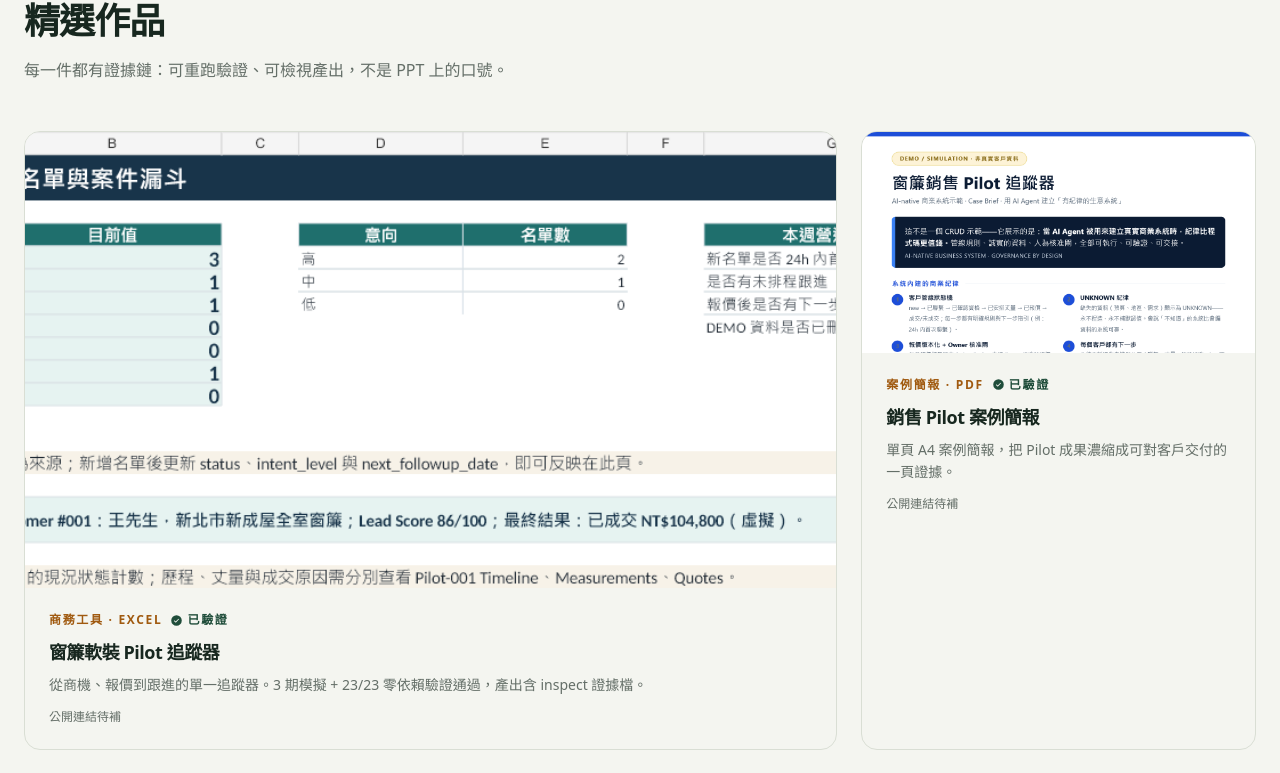
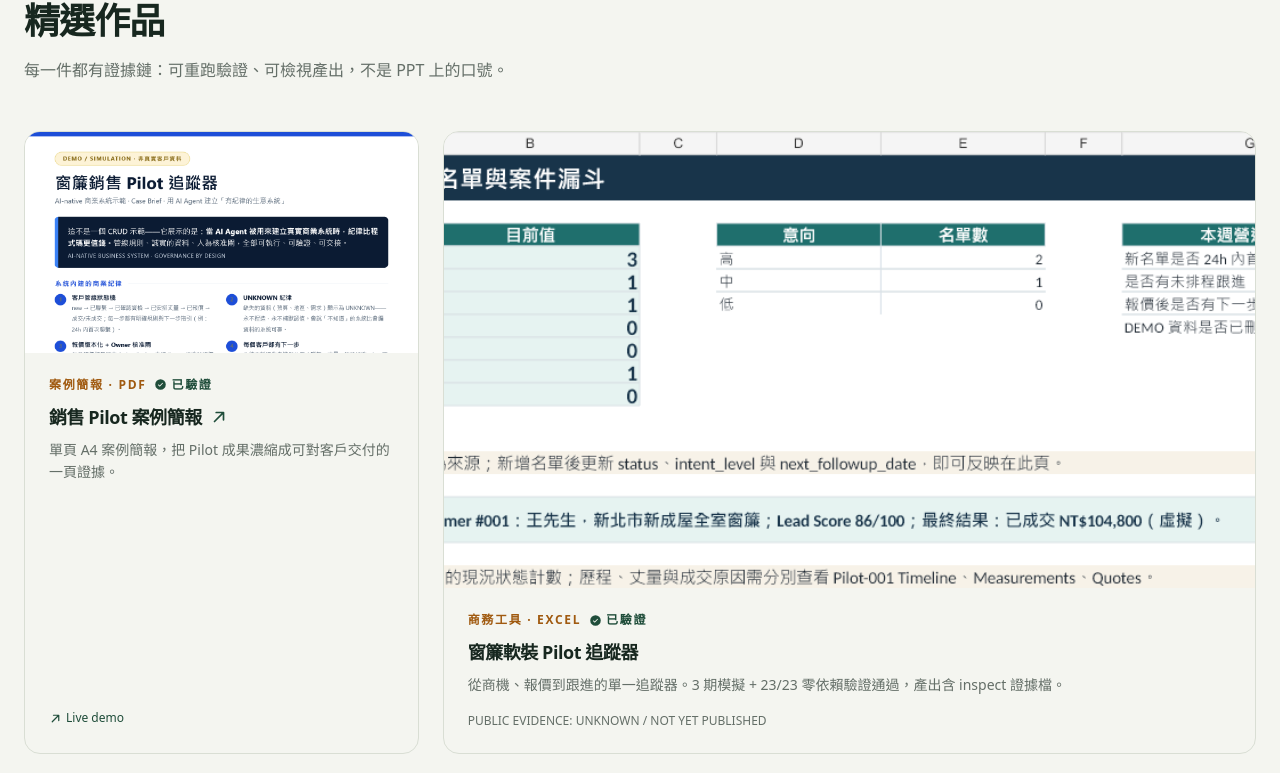
Before and after one commit to apchen1978/pauls-tradecraft, a React (Vite) app: page / in a window 1280 px wide. Shown: the part 691-1464 px from the top of the page. Built offline with nearby package versions, Linux system fonts and the light colour scheme.

Commit message:
feat: add verified public evidence link for curtain-sales-pilot-demo (P1-1)

```diff
--- a/src/components/Works.jsx
+++ b/src/components/Works.jsx
@@ -1,5 +1,5 @@
 import { motion } from "motion/react";
-import { CheckCircle, PresentationChart, GameController, Receipt } from "@phosphor-icons/react";
+import { CheckCircle, ArrowUpRight, PresentationChart, GameController, Receipt } from "@phosphor-icons/react";
 import { useLang } from "../i18n.jsx";
 import { works } from "../data/works.js";
 
@@ -23,6 +23,15 @@ export default function Works() {
         {works.map((w, i) => {
           const copy = lang === "zh" ? w.zh : w.en;
           const Icon = w.icon ? iconMap[w.icon] : null;
+          const Wrapper = w.link ? "a" : "div";
+          const wrapperProps = w.link
+            ? {
+                href: w.link,
+                target: "_blank",
+                rel: "noopener noreferrer",
+                "aria-label": copy.title,
+              }
+            : {};
           return (
             <motion.article
               key={w.id}
@@ -30,8 +39,9 @@ export default function Works() {
               whileInView={{ opacity: 1, y: 0 }}
               viewport={{ once: true, margin: "-60px" }}
               transition={{ duration: 0.5, ease: "easeOut", delay: (i % 3) * 0.06 }}
-              className={`group overflow-hidden rounded-card border border-line bg-bone transition-colors hover:border-forest/40 ${w.span}`}
+              className={`group flex flex-col overflow-hidden rounded-card border border-line bg-bone transition-colors hover:border-forest/40 ${w.span}`}
             >
+              <Wrapper {...wrapperProps} className={w.link ? "flex flex-1 flex-col" : "flex flex-1 flex-col"}>
                 {w.image ? (
                   <div className="overflow-hidden">
                     <img
@@ -46,7 +56,7 @@ export default function Works() {
                     {Icon && <Icon size={44} weight="light" className="text-moss" />}
                   </div>
                 )}
-              <div className="p-6">
+                <div className="flex flex-1 flex-col p-6">
                   <div className="flex items-center gap-2 text-xs font-semibold uppercase tracking-[0.14em] text-amber">
                     <span>{copy.tag}</span>
                     {w.verified && (
@@ -56,10 +66,25 @@ export default function Works() {
                       </span>
                     )}
                   </div>
-                <h3 className="mt-2.5 text-lg font-bold tracking-tight">{copy.title}</h3>
+                  <h3 className="mt-2.5 flex items-center gap-2 text-lg font-bold tracking-tight">
+                    {copy.title}
+                    {w.link && (
+                      <ArrowUpRight size={18} weight="bold" className="text-forest transition-transform group-hover:-translate-y-0.5 group-hover:translate-x-0.5" />
+                    )}
+                  </h3>
                   <p className="mt-2 text-sm leading-relaxed text-ink/65">{copy.desc}</p>
-                {!w.link && <p className="mt-3 text-xs font-medium text-ink/65">{t.works.linkPending}</p>}
+                  <p className="mt-auto pt-4 text-xs font-medium text-ink/65">
+                    {w.link ? (
+                      <span className="inline-flex items-center gap-1 text-forest">
+                        <ArrowUpRight size={13} weight="bold" />
+                        {w.linkLabel}
+                      </span>
+                    ) : (
+                      t.works.linkPending
+                    )}
+                  </p>
                 </div>
+              </Wrapper>
             </motion.article>
           );
         })}
--- a/src/data/works.js
+++ b/src/data/works.js
@@ -1,6 +1,28 @@
 // 作品資料：全部來自 WORKLOG.md 與工作區實際產出。
-// 公開連結未知者誠實標 null，UI 顯示「公開連結待補」，不造假網址。
+// 公開連結規則（evidence-first）：
+//   - 只有從 GitHub/線上實測確認的公開 URL 才填入 link。
+//   - 未驗證者維持 null，UI 顯示「PUBLIC EVIDENCE: UNKNOWN / NOT YET PUBLISHED」。
+//   - 禁止猜測 URL、禁止把 private repo 當作公開證據。
 export const works = [
+  {
+    id: "casebrief",
+    image: "/images/case-brief.png",
+    imageAlt: "銷售 Pilot 案例簡報",
+    span: "col-span-1",
+    verified: true,
+    link: "https://apchen1978.github.io/curtain-sales-pilot-demo/",
+    linkLabel: "Live demo",
+    zh: {
+      title: "銷售 Pilot 案例簡報",
+      desc: "單頁 A4 案例簡報，把 Pilot 成果濃縮成可對客戶交付的一頁證據。",
+      tag: "案例簡報 · PDF",
+    },
+    en: {
+      title: "Sales Pilot Case Brief",
+      desc: "A one-page A4 case brief distilling the pilot into a client-ready page of evidence.",
+      tag: "Case brief · PDF",
+    },
+  },
   {
     id: "tracker",
     image: "/images/tracker-dashboard.png",
@@ -17,24 +39,6 @@ export const works = [
       title: "Curtain Soft-Furnishing Pilot Tracker",
       desc: "One tracker from lead to quote to follow-up. Three simulation rounds, 23/23 dependency-free checks pass, with inspect evidence files.",
       tag: "Business tool · Excel",
-    },
-  },
-  {
-    id: "casebrief",
-    image: "/images/case-brief.png",
-    imageAlt: "銷售 Pilot 案例簡報",
-    span: "col-span-1",
-    verified: true,
-    link: null,
-    zh: {
-      title: "銷售 Pilot 案例簡報",
-      desc: "單頁 A4 案例簡報，把 Pilot 成果濃縮成可對客戶交付的一頁證據。",
-      tag: "案例簡報 · PDF",
-    },
-    en: {
-      title: "Sales Pilot Case Brief",
-      desc: "A one-page A4 case brief distilling the pilot into a client-ready page of evidence.",
-      tag: "Case brief · PDF",
     },
   },
   {
--- a/src/i18n.jsx
+++ b/src/i18n.jsx
@@ -17,7 +17,7 @@ const dict = {
       eyebrow: "Selected Works",
       headline: "精選作品",
       sub: "每一件都有證據鏈：可重跑驗證、可檢視產出，不是 PPT 上的口號。",
-      linkPending: "公開連結待補",
+      linkPending: "PUBLIC EVIDENCE: UNKNOWN / NOT YET PUBLISHED",
       statusVerified: "已驗證",
     },
     capabilities: {
@@ -81,7 +81,7 @@ const dict = {
       eyebrow: "Selected Works",
       headline: "Selected work",
       sub: "Every piece ships with an evidence chain: rerunnable checks, inspectable outputs, no empty claims.",
-      linkPending: "Public link pending",
+      linkPending: "PUBLIC EVIDENCE: UNKNOWN / NOT YET PUBLISHED",
       statusVerified: "Verified",
     },
     capabilities: {
```
Lines whose indentation alone changed are shown as unchanged.
